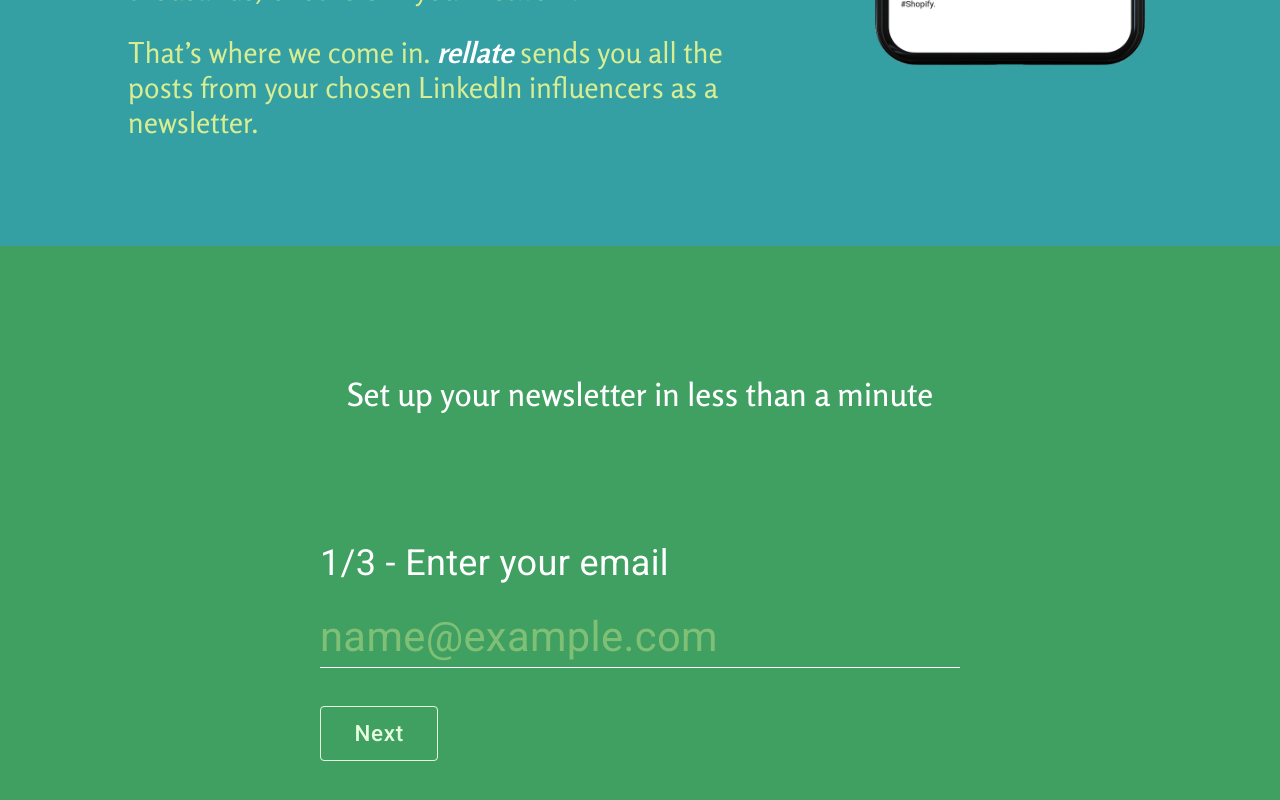
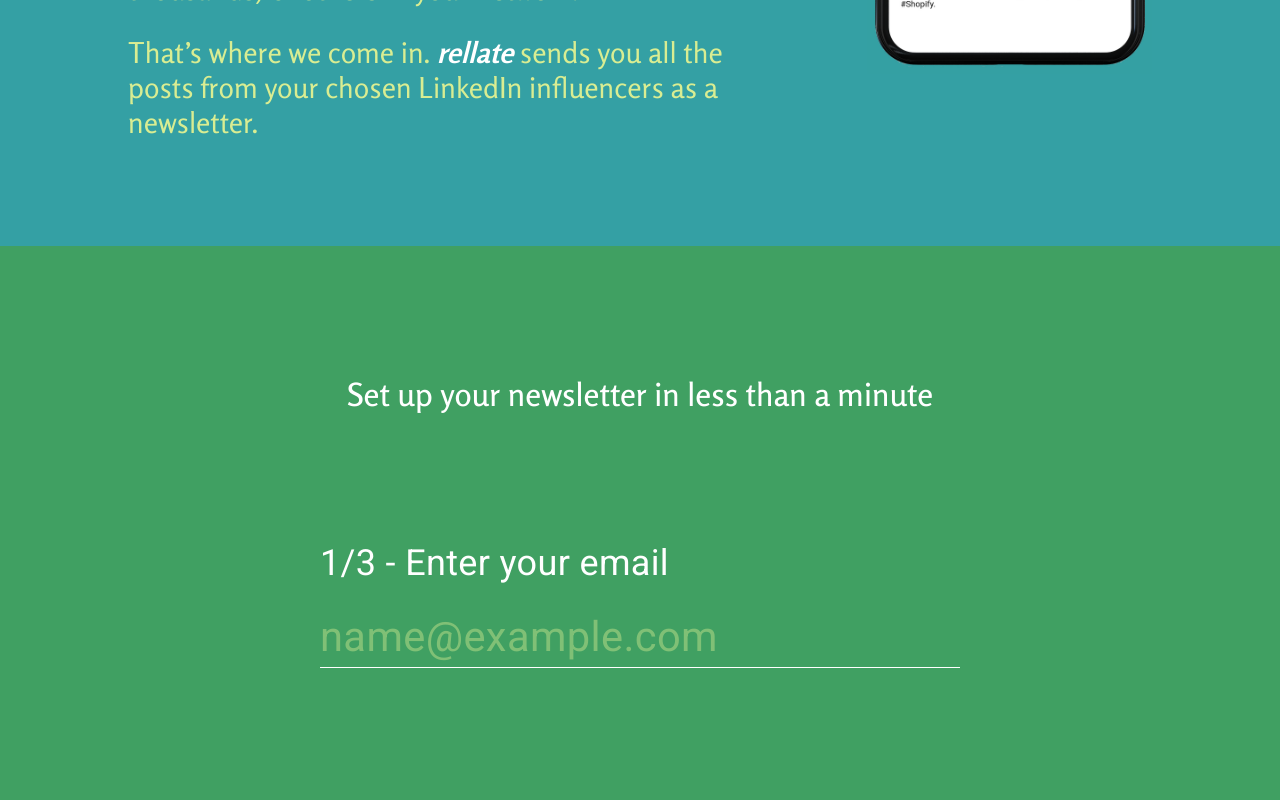
Before and after one commit to mihailthebuilder/rellate-frontend, a React (Create React App) app: page / in a window 1280 px wide. Shown: the part 692-1492 px from the top of the page. Built offline with nearby package versions, Linux system fonts and the light colour scheme.

Commit message:
conditional visibility on button

```diff
--- a/src/App/Form/index.tsx
+++ b/src/App/Form/index.tsx
@@ -11,7 +11,6 @@ const Form: FC = () => {
   return (
     <section id="form" className="form">
       <h2>Set up your newsletter in less than a minute</h2>
-      <span>{email}</span>
       <form>
         <FormControl className="form-control">
           <InputLabel shrink className="input-label">
@@ -24,7 +23,7 @@ const Form: FC = () => {
             onKeyDown={(event) => preventEnterSubmission(event)}
           />
         </FormControl>
-        <Button type="button">Next</Button>
+        {email !== "" && <Button type="button">Next</Button>}
       </form>
     </section>
   );
```
